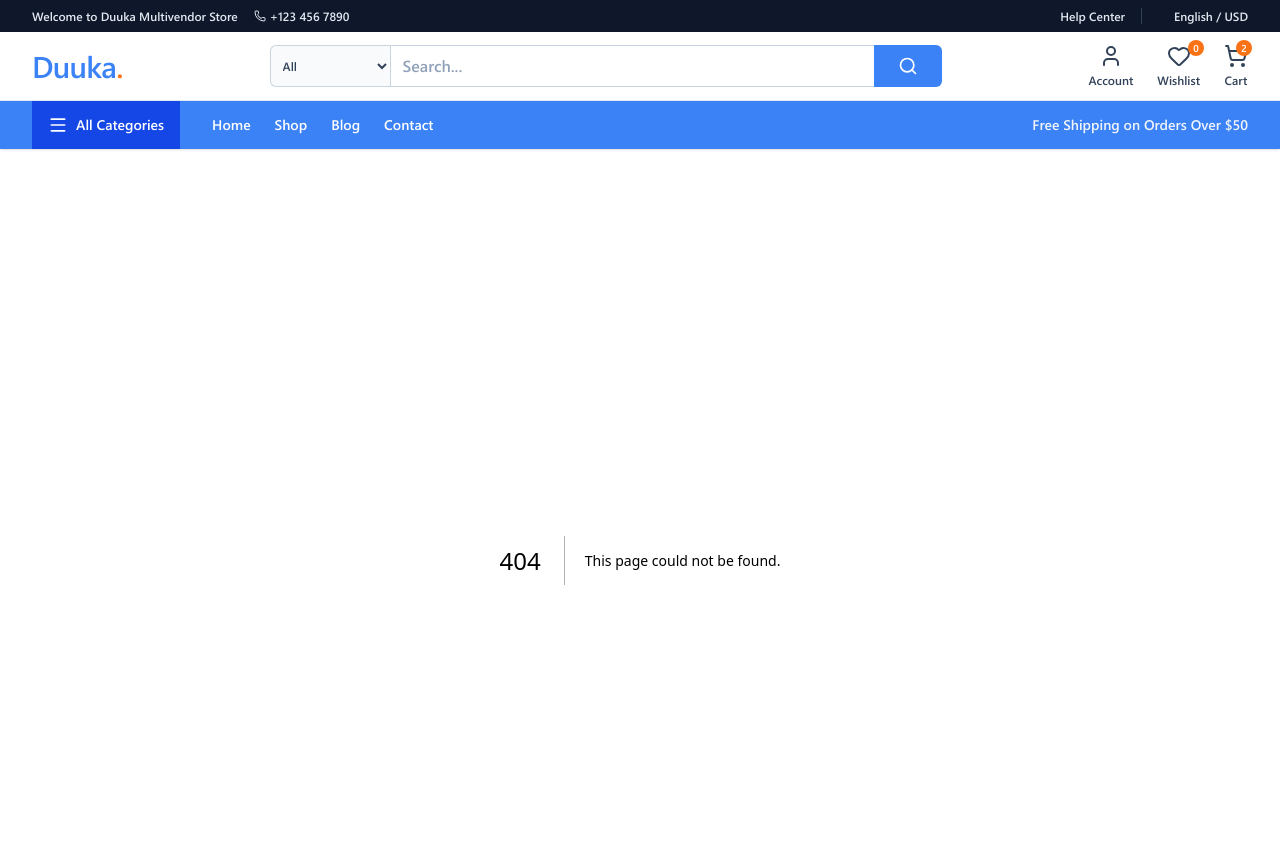
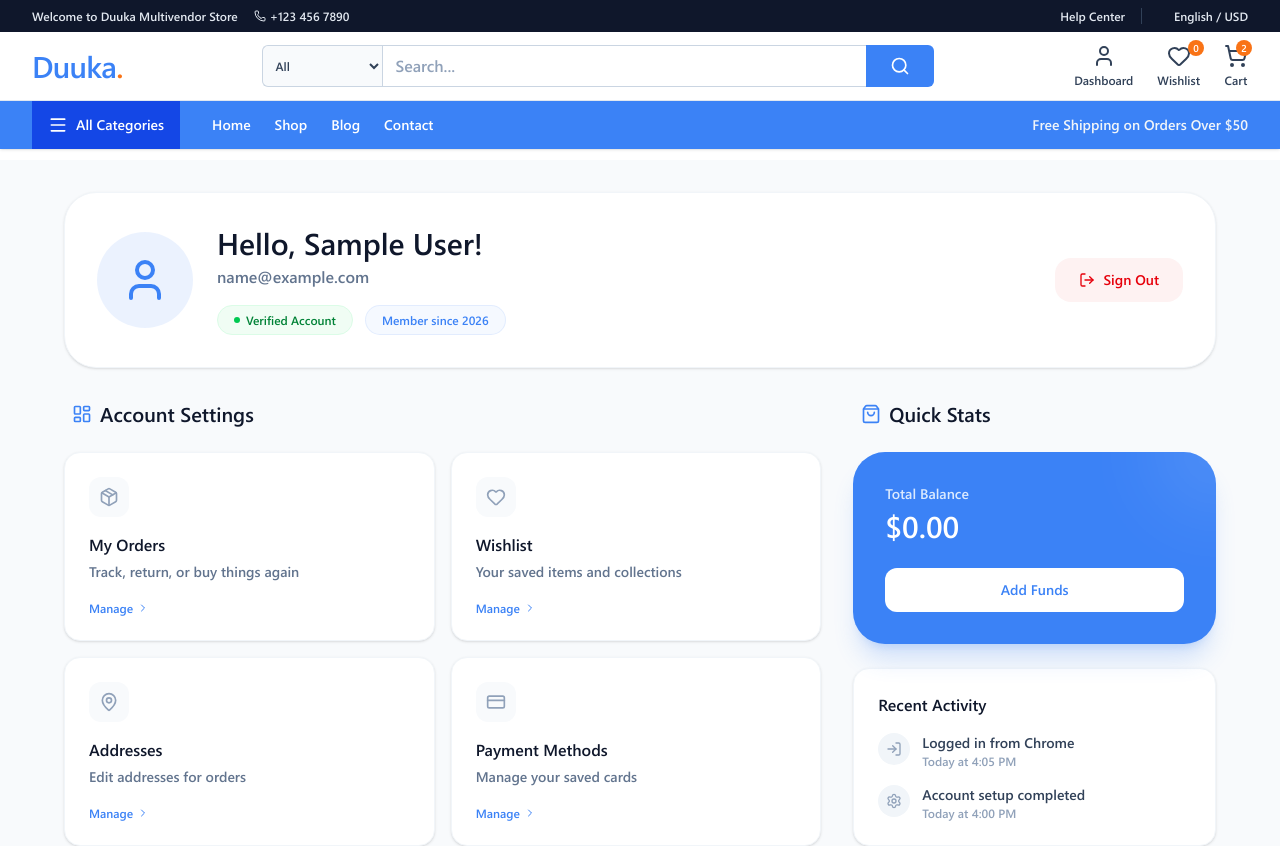
Before and after one commit to Omillo-Charles/.soko, a Next.js app: page /account in a window 1280 px wide. Before the commit this address had no page. Shown: the top 846 px of the page. Built offline with nearby package versions, Linux system fonts and the light colour scheme; sample sign-in values are in the browser's storage.

Commit message:
implement the auth sign up and in logic and page redirects

```diff
--- /dev/null
+++ b/app/account/page.tsx
@@ -0,0 +1,177 @@
+"use client";
+
+import React, { useEffect, useState } from "react";
+import { useRouter } from "next/navigation";
+import Link from "next/link";
+import {
+  User,
+  Settings,
+  ShoppingBag,
+  Heart,
+  LogOut,
+  ChevronRight,
+  Package,
+  MapPin,
+  CreditCard,
+  Bell,
+  ShieldCheck,
+  LayoutDashboard,
+  LogIn
+} from "lucide-react";
+
+const AccountPage = () => {
+  const router = useRouter();
+  const [user, setUser] = useState<any>(null);
+  const [isLoading, setIsLoading] = useState(true);
+
+  useEffect(() => {
+    // Protection logic: Check for token and user data
+    const token = localStorage.getItem("accessToken");
+    const userData = localStorage.getItem("user");
+
+    if (!token || !userData) {
+      router.push("/auth?mode=login");
+      return;
+    }
+
+    try {
+      setUser(JSON.parse(userData));
+    } catch (e) {
+      localStorage.removeItem("accessToken");
+      localStorage.removeItem("user");
+      router.push("/auth?mode=login");
+    } finally {
+      setIsLoading(false);
+    }
+  }, [router]);
+
+  const handleLogout = () => {
+    localStorage.removeItem("accessToken");
+    localStorage.removeItem("user");
+    router.push("/auth?mode=login");
+  };
+
+  if (isLoading) {
+    return (
+      <div className="min-h-screen flex items-center justify-center bg-slate-50">
+        <div className="w-10 h-10 border-4 border-primary border-t-transparent rounded-full animate-spin"></div>
+      </div>
+    );
+  }
+
+  const menuItems = [
+    { icon: <Package className="w-5 h-5" />, label: "My Orders", href: "/account/orders", desc: "Track, return, or buy things again" },
+    { icon: <Heart className="w-5 h-5" />, label: "Wishlist", href: "/account/wishlist", desc: "Your saved items and collections" },
+    { icon: <MapPin className="w-5 h-5" />, label: "Addresses", href: "/account/addresses", desc: "Edit addresses for orders" },
+    { icon: <CreditCard className="w-5 h-5" />, label: "Payment Methods", href: "/account/payments", desc: "Manage your saved cards" },
+    { icon: <Bell className="w-5 h-5" />, label: "Notifications", href: "/account/notifications", desc: "Set your communication preferences" },
+    { icon: <ShieldCheck className="w-5 h-5" />, label: "Security", href: "/account/security", desc: "Change password and protect account" },
+  ];
+
+  return (
+    <div className="min-h-screen bg-slate-50 pb-20 pt-8 px-4">
+      <div className="max-w-6xl mx-auto">
+        {/* Header Section */}
+        <div className="bg-white rounded-[2rem] p-8 shadow-sm border border-slate-100 mb-8">
+          <div className="flex flex-col md:flex-row items-center gap-6">
+            <div className="w-24 h-24 bg-primary/10 rounded-full flex items-center justify-center">
+              <User className="w-12 h-12 text-primary" />
+            </div>
+            <div className="flex-1 text-center md:text-left">
+              <h1 className="text-3xl font-bold text-slate-900">Hello, {user?.name || "User"}!</h1>
+              <p className="text-slate-500 font-medium mt-1">{user?.email}</p>
+              <div className="flex flex-wrap justify-center md:justify-start gap-3 mt-4">
+                <span className="px-4 py-1.5 bg-green-50 text-green-700 text-xs font-bold rounded-full border border-green-100 flex items-center gap-1.5">
+                  <div className="w-1.5 h-1.5 bg-green-500 rounded-full"></div>
+                  Verified Account
+                </span>
+                <span className="px-4 py-1.5 bg-primary/5 text-primary text-xs font-bold rounded-full border border-primary/10">
+                  Member since {new Date().getFullYear()}
+                </span>
+              </div>
+            </div>
+            <button
+              onClick={handleLogout}
+              className="flex items-center gap-2 px-6 py-3 bg-red-50 text-red-600 hover:bg-red-100 transition-colors rounded-2xl font-bold text-sm"
+            >
+              <LogOut className="w-4 h-4" />
+              Sign Out
+            </button>
+          </div>
+        </div>
+
+        <div className="grid md:grid-cols-3 gap-8">
+          {/* Main Dashboard Menu */}
+          <div className="md:col-span-2 space-y-6">
+            <h2 className="text-xl font-bold text-slate-900 flex items-center gap-2 px-2">
+              <LayoutDashboard className="w-5 h-5 text-primary" />
+              Account Settings
+            </h2>
+            <div className="grid sm:grid-cols-2 gap-4">
+              {menuItems.map((item, index) => (
+                <Link
+                  key={index}
+                  href={item.href}
+                  className="group bg-white p-6 rounded-2xl border border-slate-100 shadow-sm hover:shadow-md hover:border-primary/20 transition-all text-left"
+                >
+                  <div className="w-10 h-10 bg-slate-50 group-hover:bg-primary/5 rounded-xl flex items-center justify-center text-slate-400 group-hover:text-primary transition-colors mb-4">
+                    {item.icon}
+                  </div>
+                  <h3 className="font-bold text-slate-900 mb-1">{item.label}</h3>
+                  <p className="text-slate-500 text-sm leading-relaxed">{item.desc}</p>
+                  <div className="mt-4 flex items-center text-primary text-xs font-bold transition-opacity">
+                    Manage <ChevronRight className="w-3 h-3 ml-1" />
+                  </div>
+                </Link>
+              ))}
+            </div>
+          </div>
+
+          {/* Sidebar Info */}
+          <div className="space-y-6">
+            <h2 className="text-xl font-bold text-slate-900 flex items-center gap-2 px-2">
+              <ShoppingBag className="w-5 h-5 text-primary" />
+              Quick Stats
+            </h2>
+            <div className="bg-primary p-8 rounded-[2rem] text-white relative overflow-hidden shadow-xl shadow-primary/20">
+              <div className="absolute top-0 right-0 w-32 h-32 bg-white/10 rounded-full -mr-16 -mt-16 blur-2xl"></div>
+              <div className="relative z-10">
+                <p className="text-blue-100 text-sm font-medium">Total Balance</p>
+                <p className="text-3xl font-bold mt-1">$0.00</p>
+                <button className="mt-6 w-full py-3 bg-white text-primary rounded-xl font-bold text-sm hover:bg-blue-50 transition-colors">
+                  Add Funds
+                </button>
+              </div>
+            </div>
+
+            <div className="bg-white p-6 rounded-2xl border border-slate-100 shadow-sm">
+              <h3 className="font-bold text-slate-900 mb-4">Recent Activity</h3>
+              <div className="space-y-4">
+                <div className="flex gap-3 text-sm">
+                  <div className="w-8 h-8 rounded-full bg-slate-100 flex items-center justify-center shrink-0">
+                    <LogIn className="w-4 h-4 text-slate-400" />
+                  </div>
+                  <div>
+                    <p className="text-slate-700 font-medium">Logged in from Chrome</p>
+                    <p className="text-slate-400 text-xs">Today at 4:05 PM</p>
+                  </div>
+                </div>
+                <div className="flex gap-3 text-sm">
+                  <div className="w-8 h-8 rounded-full bg-slate-100 flex items-center justify-center shrink-0">
+                    <Settings className="w-4 h-4 text-slate-400" />
+                  </div>
+                  <div>
+                    <p className="text-slate-700 font-medium">Account setup completed</p>
+                    <p className="text-slate-400 text-xs">Today at 4:00 PM</p>
+                  </div>
+                </div>
+              </div>
+            </div>
+          </div>
+        </div>
+      </div>
+    </div>
+  );
+};
+
+export default AccountPage;
--- a/app/auth/page.tsx
+++ b/app/auth/page.tsx
@@ -71,6 +71,13 @@ const AuthContent = () => {
     const t = searchParams.get("token") || urlParams.get("token");
     const path = window.location.pathname;
 
+    // Redirect if already logged in (and not in a special flow like reset/verify)
+    const token = localStorage.getItem("accessToken");
+    if (token && !["reset", "verify"].includes(m || "")) {
+      router.push("/account");
+      return;
+    }
+
     console.log("Auth State Sync:", { m, t, path });
 
     // Handle direct reset-password path (from rewrite)
@@ -138,7 +145,7 @@ const AuthContent = () => {
           localStorage.setItem("user", JSON.stringify(data.data.user));
 
           setSuccess("Login successful! Redirecting...");
-          setTimeout(() => router.push("/"), 1500);
+          setTimeout(() => router.push("/account"), 1500);
           break;
 
         case "register":
--- a/components/footer.tsx
+++ b/components/footer.tsx
@@ -1,8 +1,17 @@
-import React from 'react';
+"use client";
+
+import React, { useState, useEffect } from 'react';
 import Link from 'next/link';
 import { Facebook, Instagram, Linkedin, Mail, Phone } from 'lucide-react';
 
 const Footer = () => {
+  const [isLoggedIn, setIsLoggedIn] = useState(false);
+
+  useEffect(() => {
+    const token = localStorage.getItem("accessToken");
+    setIsLoggedIn(!!token);
+  }, []);
+
   return (
     <footer className="bg-slate-900 text-slate-300 pt-16 pb-24 md:pb-8 mt-auto">
       <div className="container mx-auto px-4 md:px-8">
@@ -63,7 +72,7 @@ const Footer = () => {
             <div>
                 <h4 className="text-lg font-bold text-white mb-6">Customer Care</h4>
                 <ul className="space-y-4">
-                    <li><Link href="/auth" className="hover:text-primary transition-colors">My Account</Link></li>
+                    <li><Link href={isLoggedIn ? "/account" : "/auth"} className="hover:text-primary transition-colors">My Account</Link></li>
                     <li><Link href="/track-order" className="hover:text-primary transition-colors">Track Order</Link></li>
                     <li><Link href="/wishlist" className="hover:text-primary transition-colors">Wishlist</Link></li>
                     <li><Link href="/help" className="hover:text-primary transition-colors">Help Center</Link></li>
--- a/components/nav.tsx
+++ b/components/nav.tsx
@@ -8,8 +8,13 @@ import SearchBar from "@/components/searchBar";
 const Navbar = () => {
   const [isVisible, setIsVisible] = useState(true);
   const [lastScrollY, setLastScrollY] = useState(0);
+  const [isLoggedIn, setIsLoggedIn] = useState(false);
 
   useEffect(() => {
+    // Check login status
+    const token = localStorage.getItem("accessToken");
+    setIsLoggedIn(!!token);
+
     let scrollTimeout: NodeJS.Timeout;
 
     const handleScroll = () => {
@@ -100,10 +105,10 @@ const Navbar = () => {
 
           {/* Desktop Icons (Hidden on mobile) */}
           <div className="hidden md:flex items-center gap-6 text-slate-700">
-            <Link href="/auth" className="flex flex-col items-center group">
+            <Link href={isLoggedIn ? "/account" : "/auth"} className="flex flex-col items-center group">
               <User className="w-6 h-6 group-hover:text-primary transition-colors" />
               <span className="text-xs mt-1 font-medium group-hover:text-primary">
-                Account
+                {isLoggedIn ? "Dashboard" : "Account"}
               </span>
             </Link>
             <Link
@@ -203,11 +208,11 @@ const Navbar = () => {
           <span>Cart</span>
         </Link>
         <Link
-               href="/auth"
+               href={isLoggedIn ? "/account" : "/auth"}
                className="flex flex-col items-center gap-1 p-2 hover:text-primary"
              >
           <User className="w-5 h-5" />
-          <span>Account</span>
+          <span>{isLoggedIn ? "Dashboard" : "Account"}</span>
         </Link>
       </div>
     </div>
```
